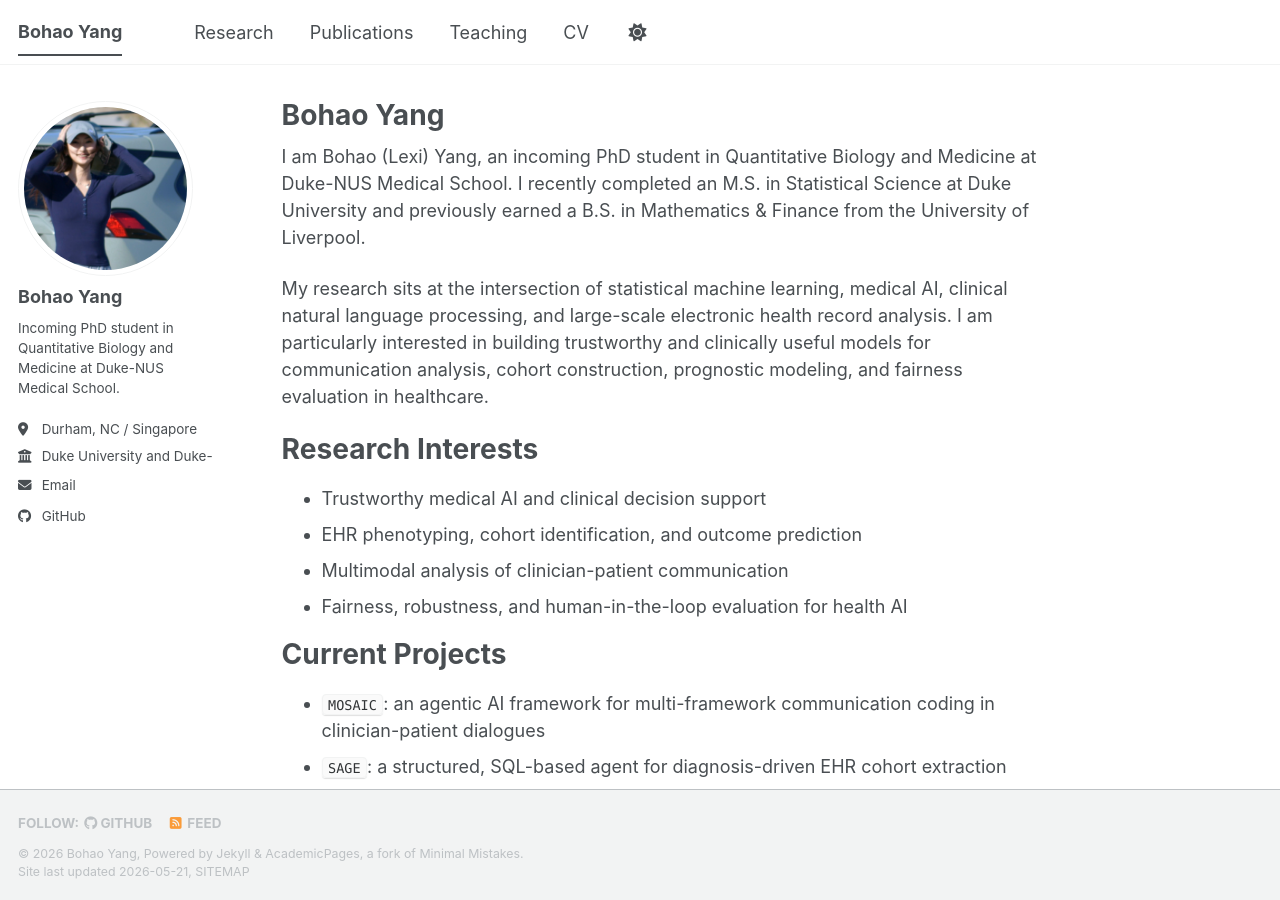
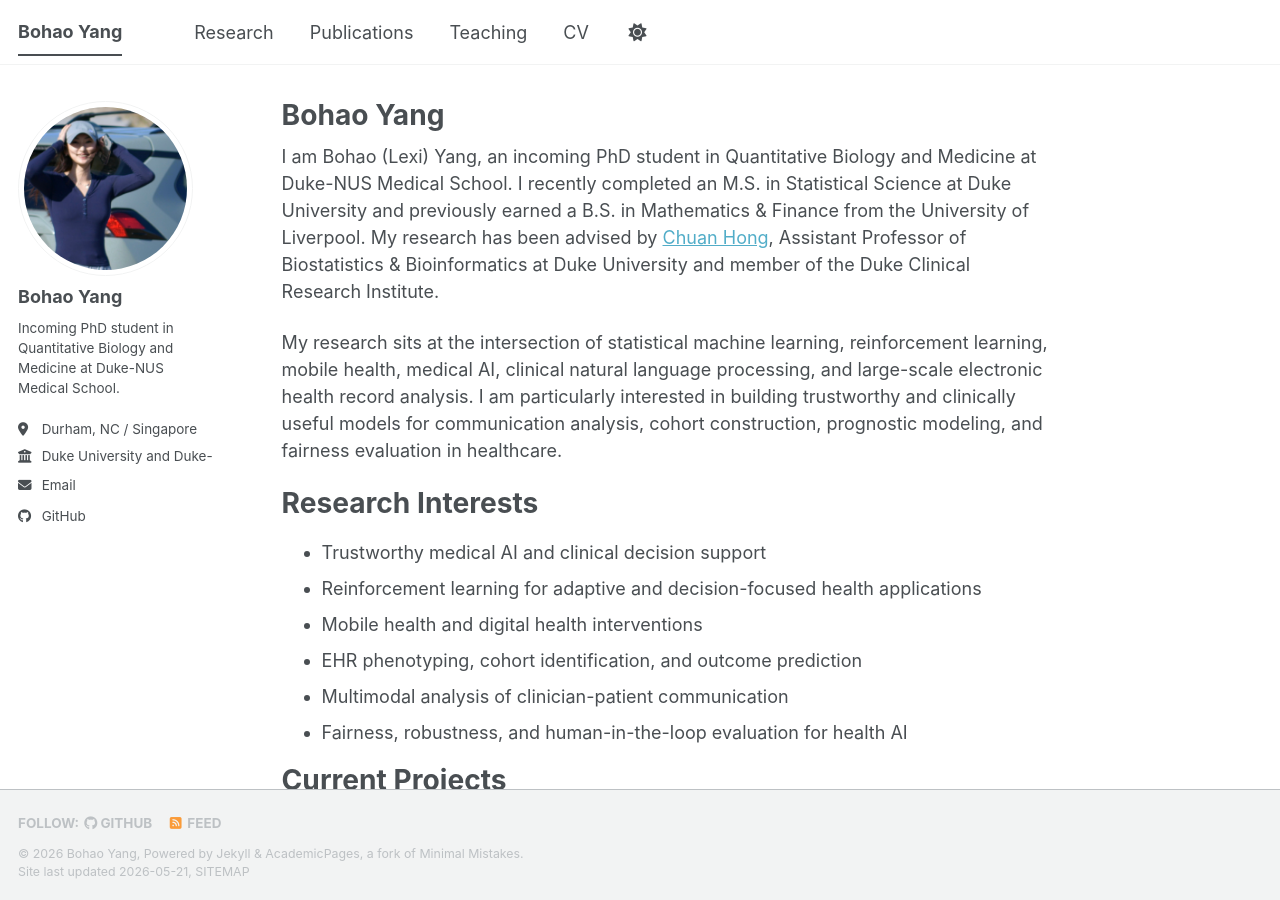
Before and after one commit to bohaoyang1327/bohaoyang1327, a Jekyll site: the page built from _pages/about.md, in a window 1280 px wide and 900 px high. Built offline with Jekyll 4.4.1, drawn with Linux system fonts in a browser that asks for light colours; a script bundle is joined from its source files by our own code; library files that are not in the unit come from our copies.

Commit message:
add advisor to homepage intro

```diff
--- a/_pages/about.md
+++ b/_pages/about.md
@@ -9,14 +9,16 @@ redirect_from:
 
 {% include base_path %}
 
-I am Bohao (Lexi) Yang, an incoming PhD student in Quantitative Biology and Medicine at Duke-NUS Medical School. I recently completed an M.S. in Statistical Science at Duke University and previously earned a B.S. in Mathematics & Finance from the University of Liverpool.
+I am Bohao (Lexi) Yang, an incoming PhD student in Quantitative Biology and Medicine at Duke-NUS Medical School. I recently completed an M.S. in Statistical Science at Duke University and previously earned a B.S. in Mathematics & Finance from the University of Liverpool. My research has been advised by [Chuan Hong](https://biostat.duke.edu/profile/chuan-hong), Assistant Professor of Biostatistics & Bioinformatics at Duke University and member of the Duke Clinical Research Institute.
 
-My research sits at the intersection of statistical machine learning, medical AI, clinical natural language processing, and large-scale electronic health record analysis. I am particularly interested in building trustworthy and clinically useful models for communication analysis, cohort construction, prognostic modeling, and fairness evaluation in healthcare.
+My research sits at the intersection of statistical machine learning, reinforcement learning, mobile health, medical AI, clinical natural language processing, and large-scale electronic health record analysis. I am particularly interested in building trustworthy and clinically useful models for communication analysis, cohort construction, prognostic modeling, and fairness evaluation in healthcare.
 
 Research Interests
 ======
 
 * Trustworthy medical AI and clinical decision support
+* Reinforcement learning for adaptive and decision-focused health applications
+* Mobile health and digital health interventions
 * EHR phenotyping, cohort identification, and outcome prediction
 * Multimodal analysis of clinician-patient communication
 * Fairness, robustness, and human-in-the-loop evaluation for health AI
```
